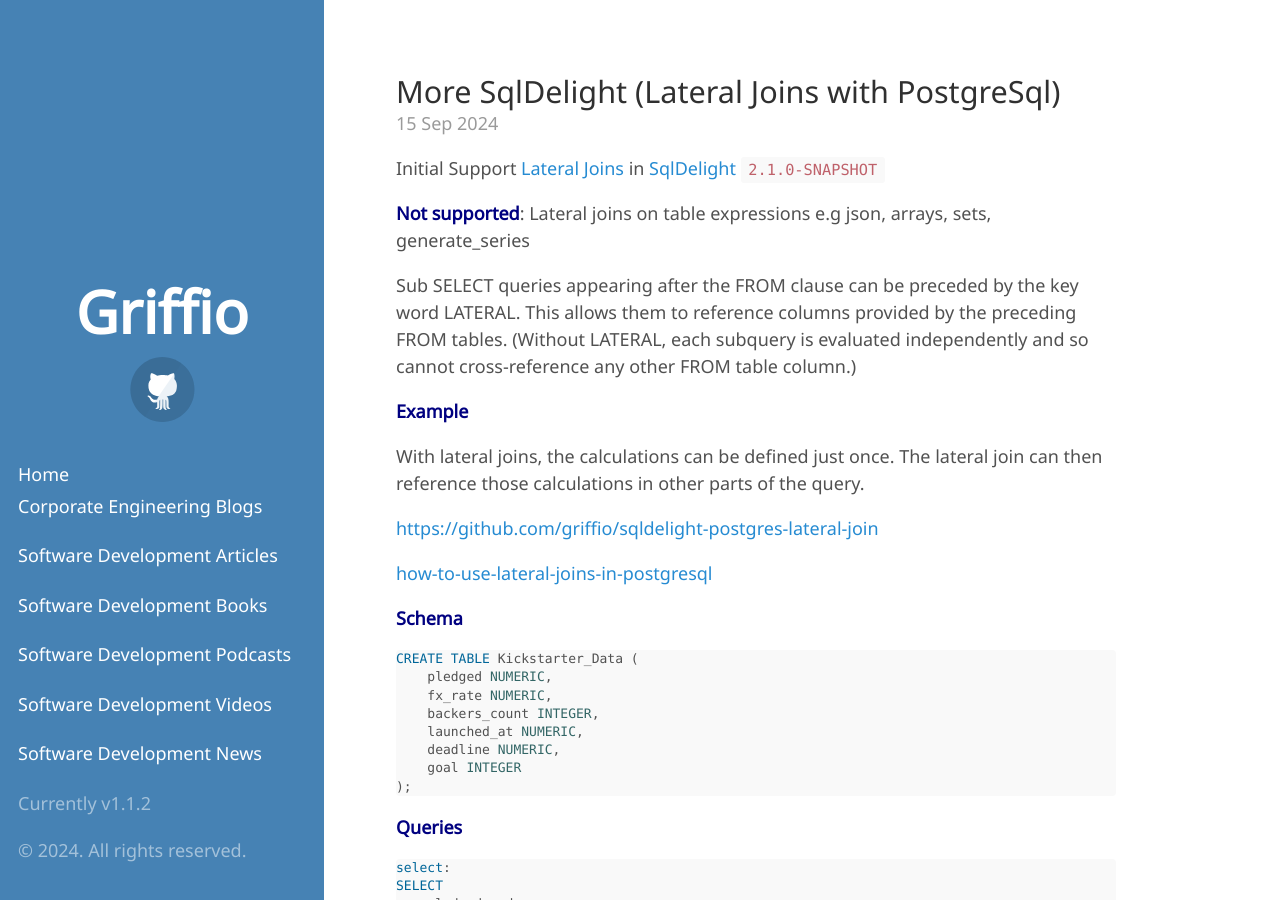
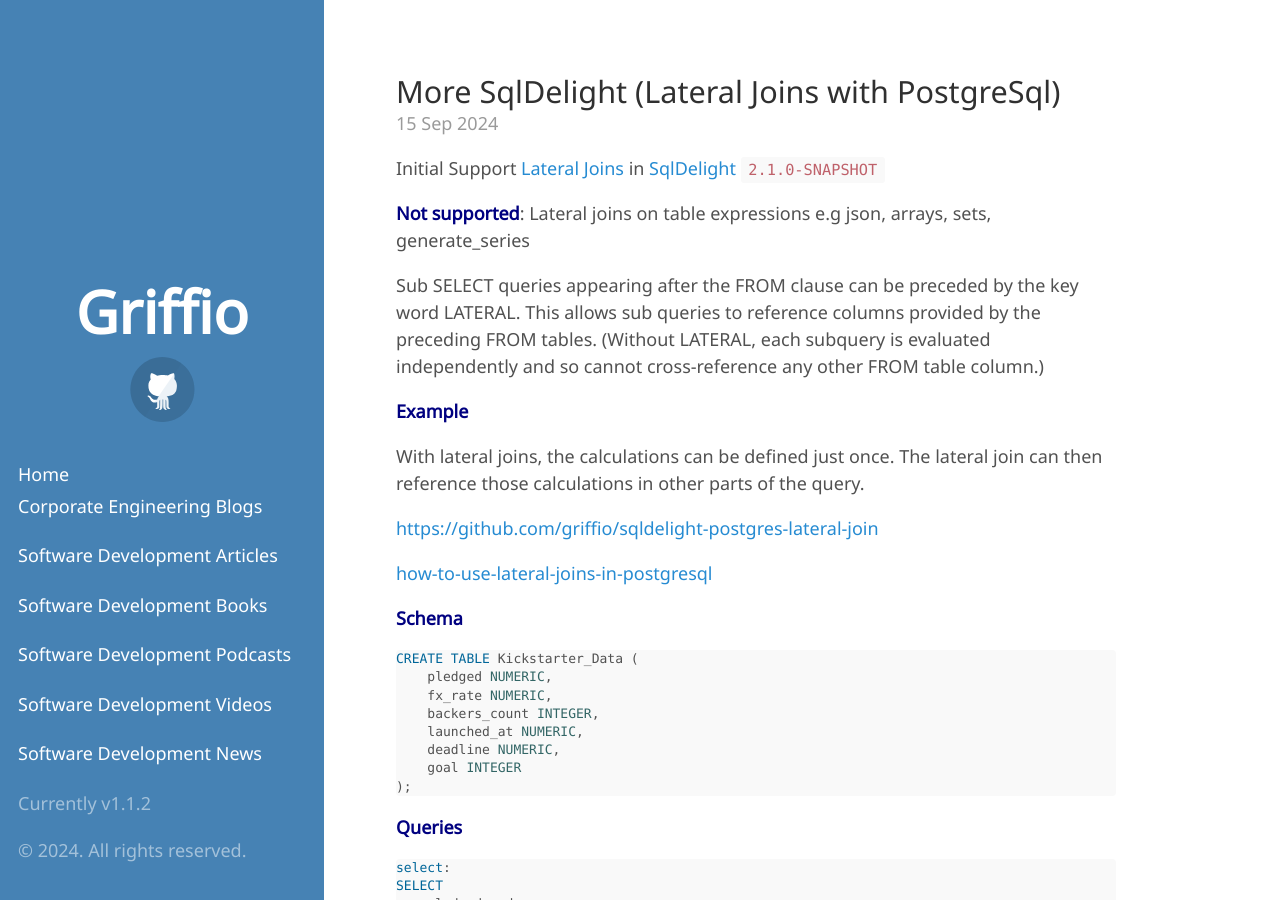
Before and after one commit to griffio/griffio.github.io, a Jekyll site: the page built from _posts/2024-09-15-More-SqlDelight-Lateral-Joins-With-PostgreSql.md, in a window 1280 px wide and 900 px high. Built offline with Jekyll 4.4.1, drawn with Linux system fonts in a browser that asks for light colours; some web fonts are replaced.

Commit message:
Update 2024-09-15-More-SqlDelight-Lateral-Joins-With-PostgreSql.md

```diff
--- a/_posts/2024-09-15-More-SqlDelight-Lateral-Joins-With-PostgreSql.md
+++ b/_posts/2024-09-15-More-SqlDelight-Lateral-Joins-With-PostgreSql.md
@@ -11,7 +11,7 @@
 
 **Not supported**: Lateral joins on table expressions e.g json, arrays, sets, generate_series
 
-Sub SELECT queries appearing after the FROM clause can be preceded by the key word LATERAL. This allows them to reference columns provided by the preceding FROM tables.
+Sub SELECT queries appearing after the FROM clause can be preceded by the key word LATERAL. This allows sub queries to reference columns provided by the preceding FROM tables.
 (Without LATERAL, each subquery is evaluated independently and so cannot cross-reference any other FROM table column.)
 
 **Example**
```
